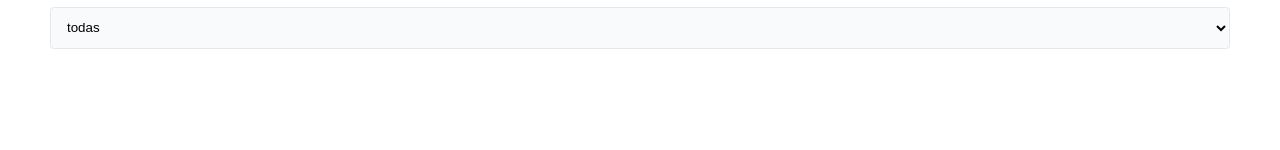
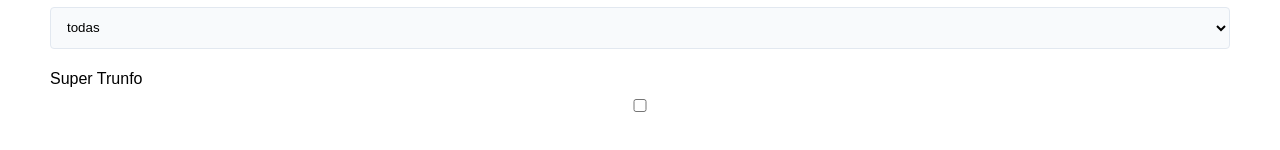
Before and after one commit to erik-ymmt/tryunfo-trybe-project, a React (Create React App) app: page / in a window 1280 px wide. Shown: the part 1156-1306 px from the top of the page. Before the commit the page ends 1246 px from the top, so only its background shows below. Built offline with nearby package versions, Linux system fonts and the light colour scheme.

Commit message:
add trunfo filter - Requirement 12 - pending: fix lint error - too many lines

```diff
--- a/src/App.js
+++ b/src/App.js
@@ -24,6 +24,7 @@
       deck: [],
       nameFilter: '',
       rareFilter: '',
+      trunfoFilter: false,
     };
   }
 
@@ -99,6 +100,7 @@
       cardAttr3: '0',
       cardImage: '',
       cardRare: '',
+      cardTrunfo: false,
     }, this.verifyTrunfoExistence);
   }
 
@@ -140,12 +142,15 @@
     return card.cardRare === rareFilter;
   }
 
-  renderDeck() {
-    const { deck, nameFilter, rareFilter } = this.state;
+  filterByTrunfo() {
+    const { deck } = this.state;
     return deck
-      .filter((card) => this.filterByRarity(rareFilter, card))
-      .filter((card) => card.cardName.includes(nameFilter))
-      .map((card, index) => (
+      .filter((card) => card.cardTrunfo === true)
+      .map((card, index) => this.renderCard(card, index));
+  }
+
+  renderCard(card, index) {
+    return (
       <div className="deck-card" key={ card.cardName }>
         <Card
           cardName={ card.cardName }
@@ -165,14 +170,25 @@
           Remover
         </button>
       </div>
-      ));
+    );
+  }
+
+  renderDeck() {
+    const { deck, nameFilter, rareFilter, trunfoFilter } = this.state;
+    const filteredDeck = deck
+      .filter((card) => this.filterByRarity(rareFilter, card))
+      .filter((card) => card.cardName.includes(nameFilter));
+    if (trunfoFilter) {
+      return this.filterByTrunfo();
+    }
+    return filteredDeck
+      .map((card, index) => this.renderCard(card, index));
   }
 
   render() {
     const {
       cardName, cardDescription, cardAttr1, cardAttr2, cardAttr3,
-      cardImage, cardRare, hasTrunfo, cardTrunfo,
-      isSaveButtonDisabled,
+      cardImage, cardRare, hasTrunfo, cardTrunfo, trunfoFilter, isSaveButtonDisabled,
     } = this.state;
     return (
       <div>
@@ -225,8 +241,6 @@
             <select
               name="rareFilter"
               data-testid="rare-filter"
-              // id="rarity"
-              // value={ cardRare }
               onChange={ this.handleInput }
             >
               <option value="todas"> todas </option>
@@ -234,6 +248,16 @@
               <option value="raro"> raro </option>
               <option value="muito raro"> muito raro </option>
             </select>
+          </label>
+          <label htmlFor="super-trunfo">
+            Super Trunfo
+            <input
+              name="trunfoFilter"
+              type="checkbox"
+              data-testid="trunfo-filter"
+              checked={ trunfoFilter }
+              onChange={ this.handleInput }
+            />
           </label>
           {this.renderDeck()}
         </section>
```
Lines whose indentation alone changed are shown as unchanged.
